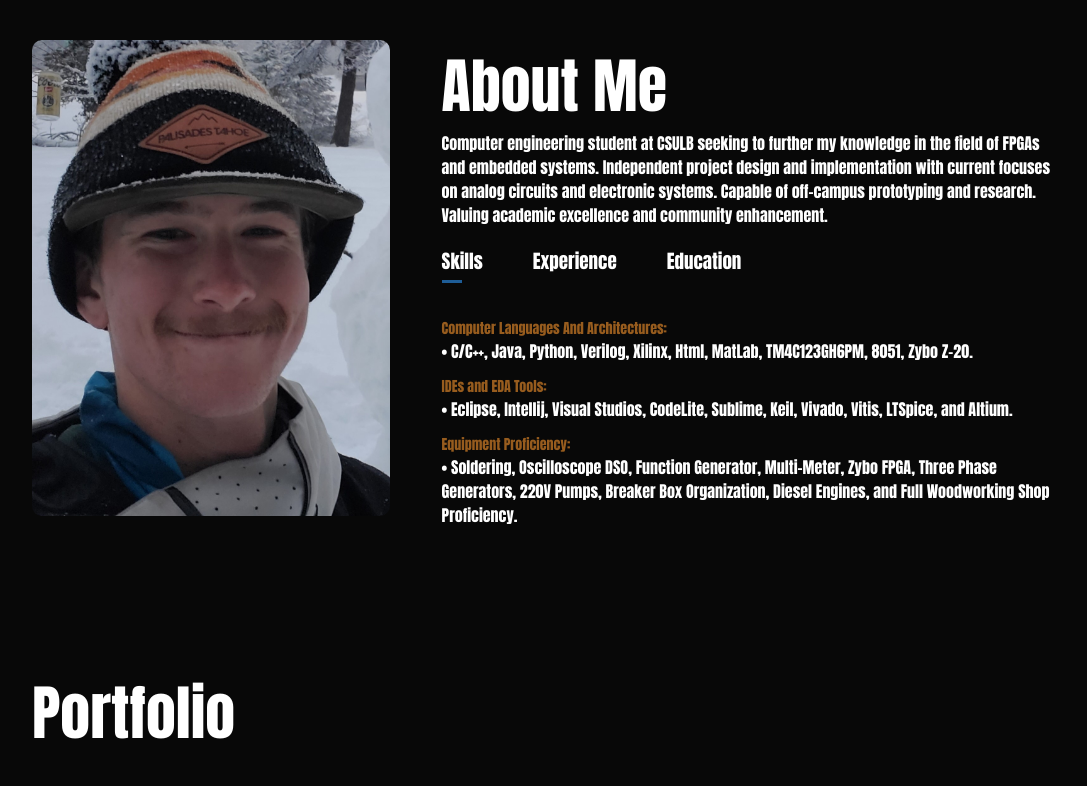
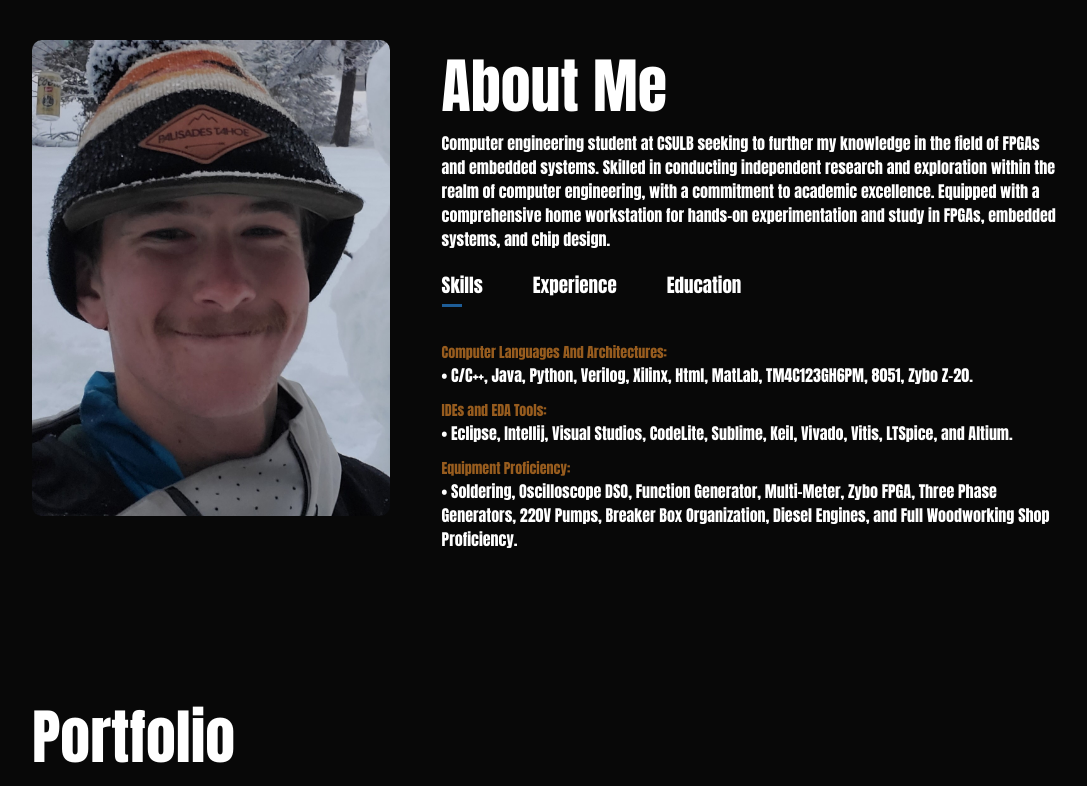
Before and after one commit to RoyMears/RoyMears.github.io, a plain HTML site: page index.html in a window 1280 px wide. Shown: the part 820-1606 px from the top of the page, without its empty margins (96-1183 px from the left). Drawn offline with Linux system fonts and the light colour scheme.

Commit message:
Update index.html

```diff
--- a/index.html
+++ b/index.html
@@ -39,9 +39,9 @@
             <div class="about-col-2">
                 <h1 class="sub-title">About Me</h1>
                 <p>Computer engineering student at CSULB seeking to further my knowledge in the field of FPGAs and
-                    embedded systems. Independent project design and implementation with current focuses on analog circuits and
-                    electronic systems. Capable of off-campus prototyping and research. Valuing academic excellence and
-                    community enhancement.</p>
+                    embedded systems. Skilled in conducting independent research and exploration within the realm of
+                    computer engineering, with a commitment to academic excellence. Equipped with a comprehensive home
+                    workstation for hands-on experimentation and study in FPGAs, embedded systems, and chip design.</p>
 
                     <div class="tab-titles">
                         <p class="tab-links active-link" onclick="opentab('skills')">Skills</p>
```
